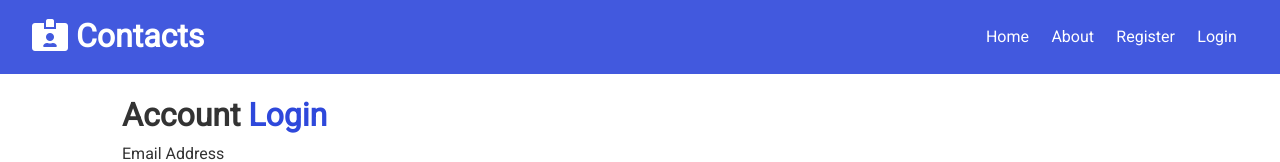
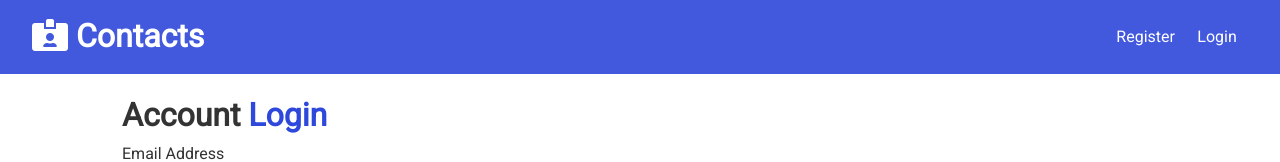
Before and after one commit to alimudassir/contacts, a React (Create React App) app in the folder client/: page /login in a window 1280 px wide. Shown: the top 162 px of the page. Built offline with nearby package versions, Linux system fonts and the light colour scheme; the HTML template or start-up script is replaced by a standard one.

Commit message:
Update Navbar and Implement Logout

```diff
--- a/client/src/components/layout/Navbar.js
+++ b/client/src/components/layout/Navbar.js
@@ -1,39 +1,58 @@
-import React from 'react';
-import PropTypes from 'prop-types';
-import { Link } from 'react-router-dom';
+import React, { Fragment, useContext } from "react";
+import PropTypes from "prop-types";
+import { Link } from "react-router-dom";
+import AuthContext from "../../context/auth/authContext";
 
 const Navbar = ({ title, icon }) => {
+  const authContext = useContext(AuthContext);
+
+  const { isAuthenticated, logout, user } = authContext;
+
+  const onLogout = () => {
+    logout();
+  };
+
+  const authLinks = (
+    <Fragment>
+      <li>Hello {user && user.name}</li>
+      <li>
+        <a onClick={onLogout} href="#!">
+          <i className="fas fa-sign-out-alt"></i>{" "}
+          <span className="hide-sm">Logout</span>
+        </a>
+      </li>
+    </Fragment>
+  );
+
+  const guestLinks = (
+    <Fragment>
+      <li>
+        <Link to="/register">Register</Link>
+      </li>
+      <li>
+        <Link to="/login">Login</Link>
+      </li>
+    </Fragment>
+  );
+
   return (
     <div className="navbar bg-primary">
       <h1>
         <i className={icon} /> {title}
       </h1>
-      <ul>
-        <li>
-          <Link to='/'>Home</Link>
-        </li>
-        <li>
-          <Link to='/about'>About</Link>
-        </li>
-        <li>
-          <Link to='/register'>Register</Link>
-        </li>
-        <li>
-          <Link to='/login'>Login</Link>
-        </li>
-      </ul>
+      <ul>{isAuthenticated ? authLinks : guestLinks}</ul>
     </div>
-  )
-}
+  );
+};
 
 Navbar.propTypes = {
-  title : PropTypes.string.isRequired,
-  icon : PropTypes.string,
-}
+  title: PropTypes.string.isRequired,
+  icon: PropTypes.string,
+};
 
 Navbar.defaultProps = {
-  title : 'Contacts',
-  icon : 'fas fa-id-card-alt'
-}
+  title: "Contacts",
+  icon: "fas fa-id-card-alt",
+};
 
-export default Navbar
+export default Navbar;
--- a/client/src/context/auth/AuthState.js
+++ b/client/src/context/auth/AuthState.js
@@ -93,7 +93,7 @@
   };
 
   // Logout
-  const logout = () => console.log("Logout User");
+  const logout = () => dispatch({ type: LOGOUT });
 
   // Clear Errors
   const clearErrors = () => dispatch({ type: CLEAR_ERRORS });
--- a/client/src/context/auth/authReducer.js
+++ b/client/src/context/auth/authReducer.js
@@ -30,6 +30,7 @@
     case REGISTER_FAIL :
     case AUTH_ERROR :
     case LOGIN_FAIL :
+    case LOGOUT :
       localStorage.removeItem('token');
       return {
         ...state,
```
